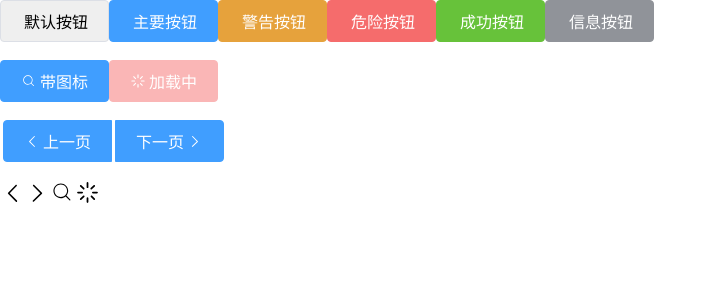
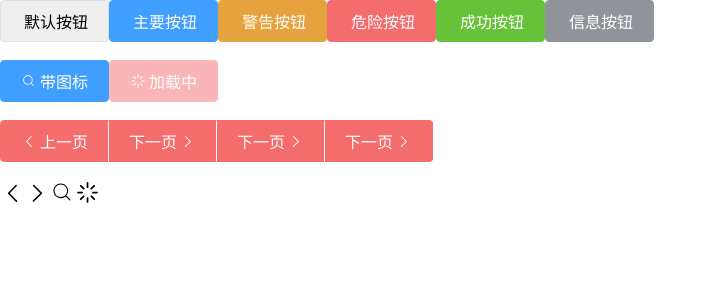
Before and after one commit to lemonKun/cz-ui, a Vue app: page / in a window 1280 px wide. Shown: the top 300 px of the page, without its empty margins (0-717 px from the left). Built offline with nearby package versions, Linux system fonts and the light colour scheme.

Commit message:
打包配置

```diff
--- a/src/App.vue
+++ b/src/App.vue
@@ -16,8 +16,10 @@
         <br><br>
         <!-- 按钮组 组件 -->
         <cz-button-group>
-            <cz-button type="primary" icon="houtuishangyige">上一页</cz-button>
-            <cz-button type="primary" icon="qianjinxiayige" icon-position="right">下一页</cz-button>
+            <cz-button type="danger" icon="houtuishangyige">上一页</cz-button>
+            <cz-button type="danger" icon="qianjinxiayige" icon-position="right">下一页</cz-button>
+            <cz-button type="danger" icon="qianjinxiayige" icon-position="right">下一页</cz-button>
+            <cz-button type="danger" icon="qianjinxiayige" icon-position="right">下一页</cz-button>
         </cz-button-group>
         <br><br>
         <!-- icon组件 -->
--- a/src/packages/button-group.vue
+++ b/src/packages/button-group.vue
@@ -25,8 +25,9 @@ export default {
     button {
         border-radius: 0;
         // 从第二个button开始向左合并1px的边框距离
-        &:not(first-child) {
-            margin-left: 3px;
+        &:not(:first-child) {
+            margin-left: -1px;
+            border-left: 1px solid #fff;
         }
         &:first-child {
             border-top-left-radius: $border-radius;
```
Also changed, not shown: package.json (+5 -3 lines), 1 other file (tests, documents, lock files or other folders).
